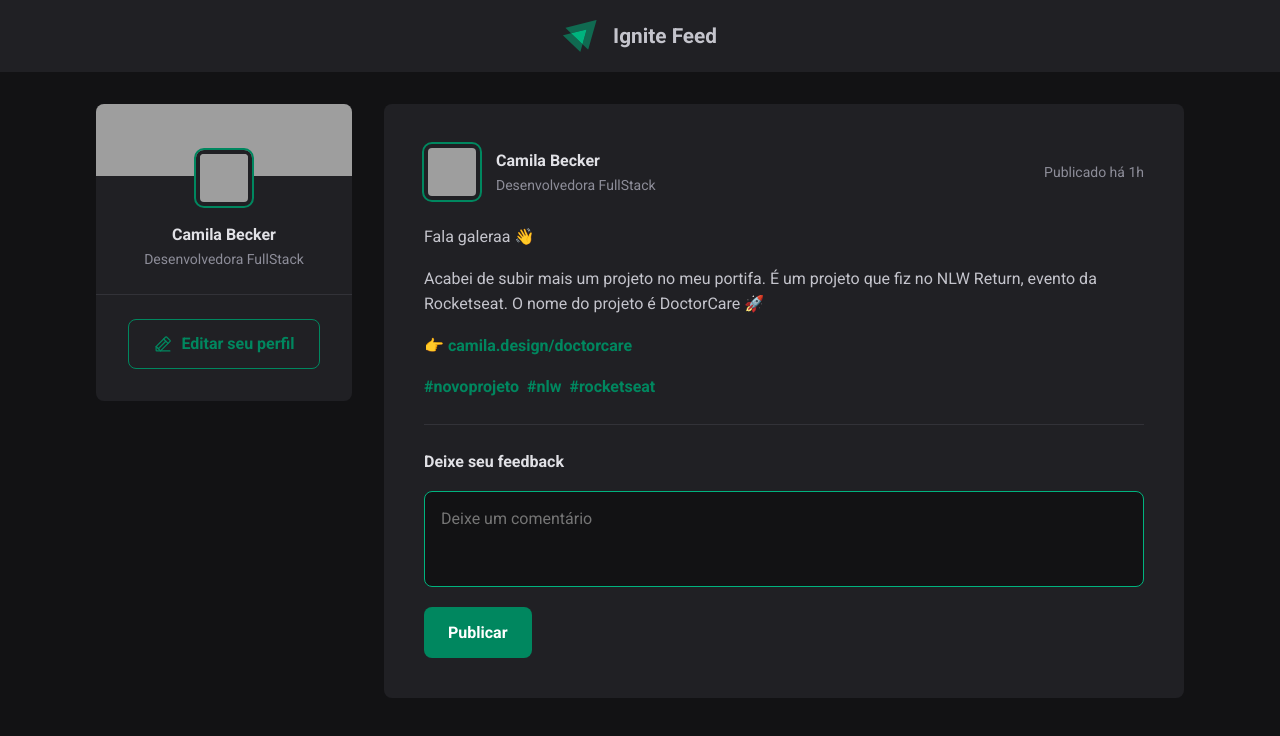
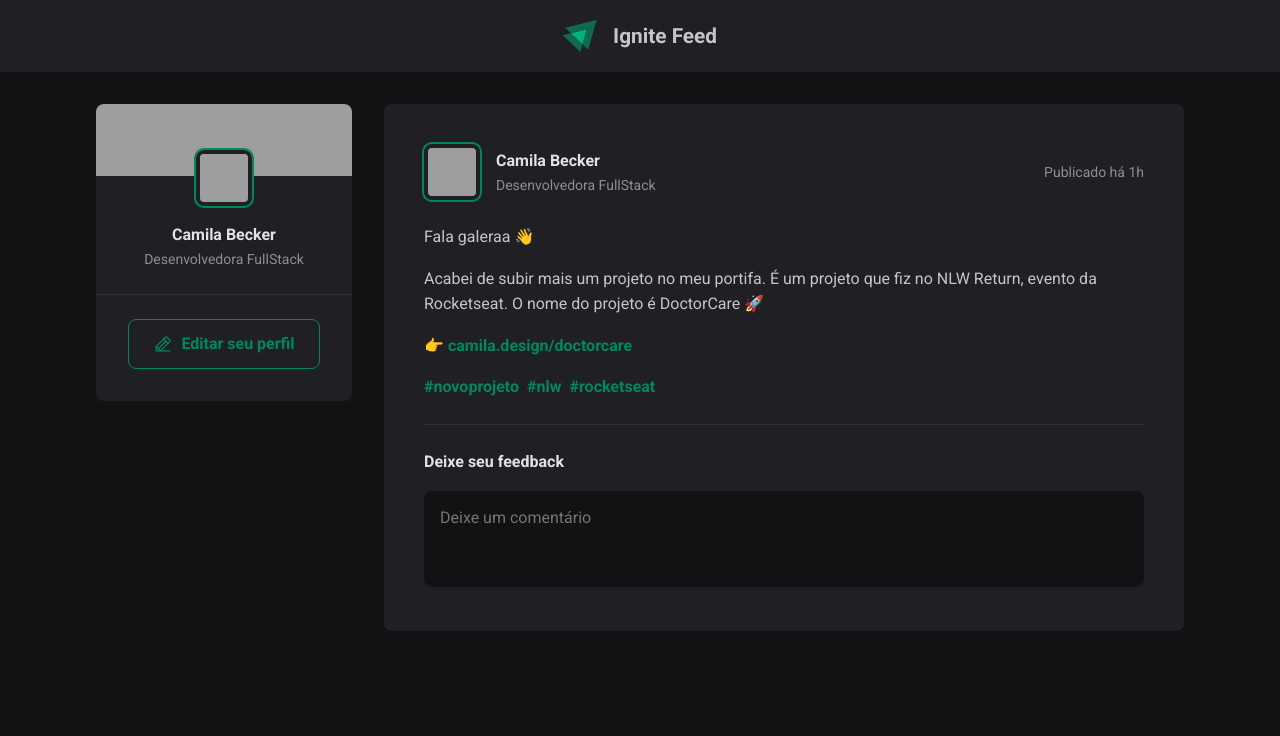
Before and after one commit to camila-becker/rocketseat-react, a React (Vite) app in the folder ignite-feed/: page / in a window 1280 px wide. Shown: the top 736 px of the page. Built offline with nearby package versions, Linux system fonts and the light colour scheme; grey boxes are pictures that could not be loaded.

Commit message:
Ignite Feed: Ajustes na seção de comentários do componente Post

```diff
--- a/ignite-feed/src/components/Post/Post.jsx
+++ b/ignite-feed/src/components/Post/Post.jsx
@@ -45,7 +45,9 @@ export function Post() {
       <form className={styles.commentForm}>
         <strong>Deixe seu feedback</strong>
         <textarea placeholder="Deixe um comentário" />
-        <button type="submit">Publicar</button>
+        <div>
+          <button type="submit">Publicar</button>
+        </div>
       </form>
     </article>
   );
--- a/ignite-feed/src/components/Post/Post.module.css
+++ b/ignite-feed/src/components/Post/Post.module.css
@@ -93,12 +93,22 @@
   background-color: var(--gray-900);
   height: 6rem;
   border-radius: 8px;
-  border: 1px solid var(--green-300);
+  border: none;
   padding: 1rem;
   margin-top: 1rem;
   resize: none;
   color: var(--gray-100);
   line-height: 1.4;
+}
+
+.commentForm div {
+  visibility: hidden;
+  max-height: 0;
+}
+
+.commentForm:focus-within div {
+  visibility: visible;
+  max-height: none;
 }
 
 .commentForm button[type="submit"] {
--- a/ignite-feed/src/global.css
+++ b/ignite-feed/src/global.css
@@ -11,6 +11,11 @@
 
   --green-300: #00b37e;
   --green-500: #00875f;
+}
+
+:focus {
+  outline: transparent;
+  box-shadow: 0 0 0 2px var(--green-500);
 }
 
 * {
```
